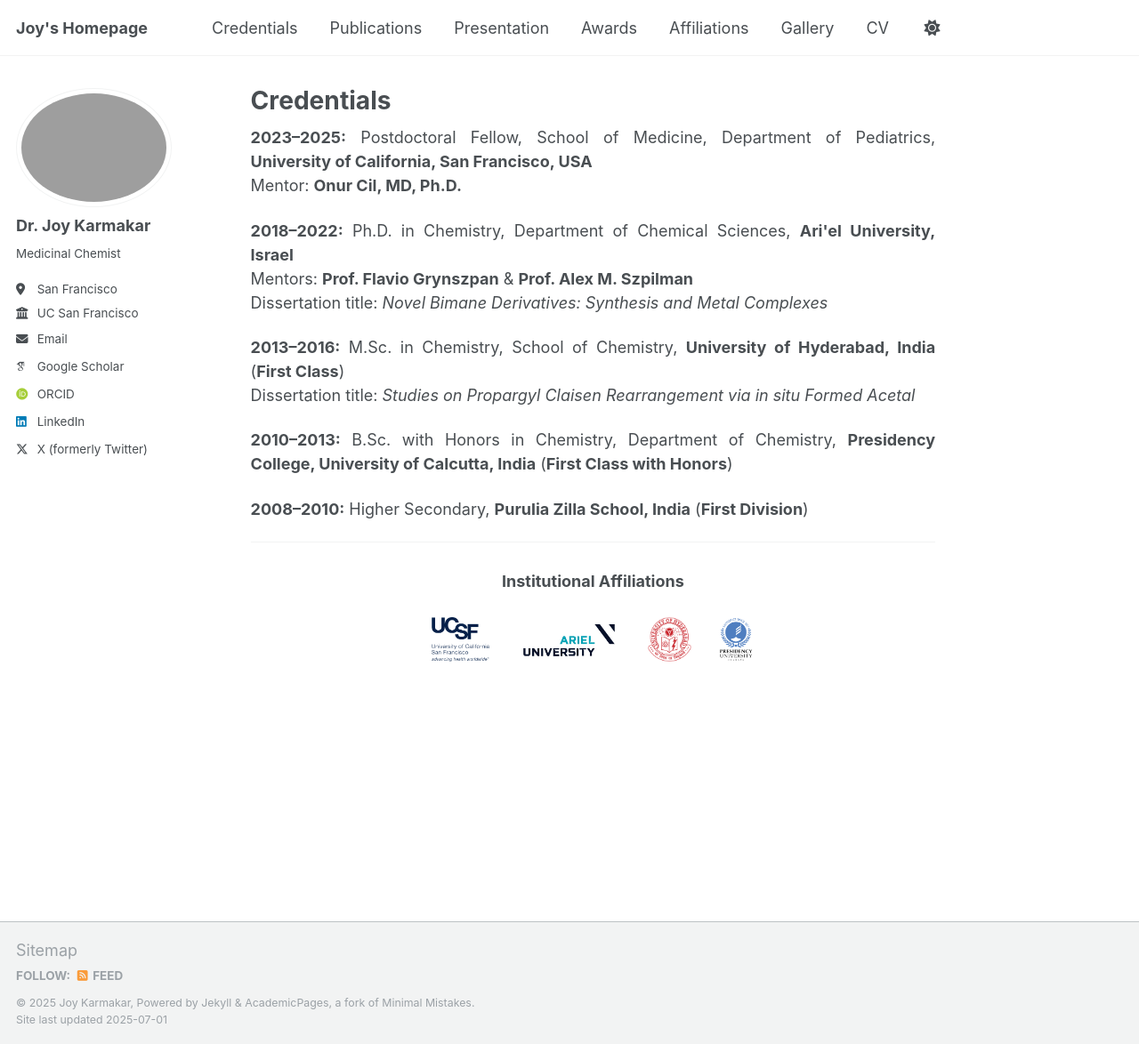
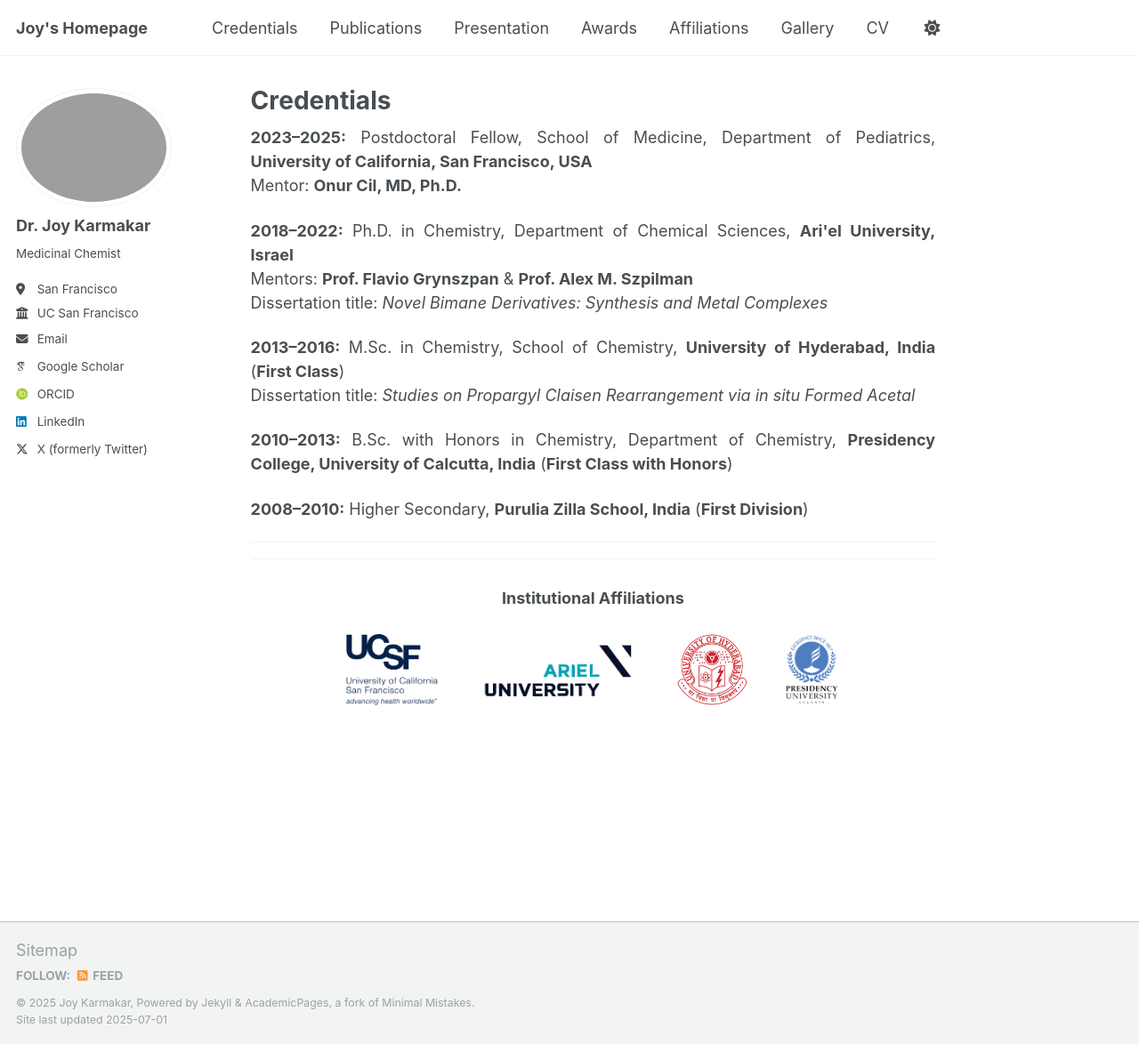
Before and after one commit to DrJoyKarmakar/DrJoyKarmakar.github.io, a Jekyll site: the page built from _pages/credentials.md, in a window 1280 px wide and 1174 px high. Shown: the whole window at 89% size. Built offline with Jekyll 4.4.1, drawn with Linux system fonts in a browser that asks for light colours; some web fonts are replaced; a script that is not in the unit is left out.

Commit message:
Update credentials.md

```diff
--- a/_pages/credentials.md
+++ b/_pages/credentials.md
@@ -31,12 +31,14 @@
 
 <hr>
 
+<hr>
+
 <div style="text-align: center; margin-top: 30px;">
   <strong>Institutional Affiliations</strong><br><br>
-  <div style="display: flex; justify-content: center; align-items: center; gap: 30px; flex-wrap: wrap;">
-    <img src="/images/UCSF_Sig_Tag_21_Navy_300dpi_RGB.png" alt="UCSF Logo" style="height: 50px;">
-    <img src="/images/Ariel_university.logo.jpg" alt="Ariel University Logo" style="height: 50px;">
-    <img src="/images/University_of_Hyderabad_Logo.png" alt="University of Hyderabad Logo" style="height: 50px;">
-    <img src="/images/Presidency_University,_Kolkata_Logo.svg.png" alt="Presidency College Logo" style="height: 50px;">
+  <div style="display: flex; justify-content: center; align-items: center; gap: 40px; flex-wrap: wrap;">
+    <img src="/images/UCSF_Sig_Tag_21_Navy_300dpi_RGB.png" alt="UCSF Logo" style="height: 80px;">
+    <img src="/images/Ariel_university.logo.jpg" alt="Ariel University Logo" style="height: 80px;">
+    <img src="/images/University_of_Hyderabad_Logo.png" alt="University of Hyderabad Logo" style="height: 80px;">
+    <img src="/images/Presidency_University,_Kolkata_Logo.svg.png" alt="Presidency College Logo" style="height: 80px;">
   </div>
 </div>
```
